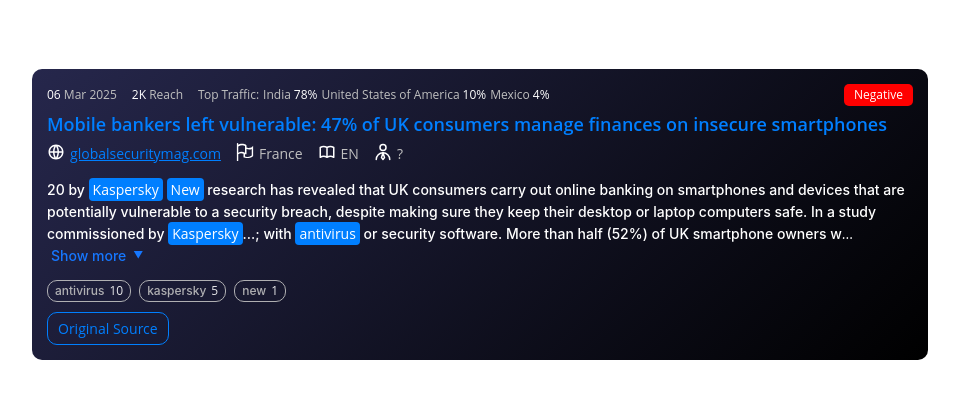
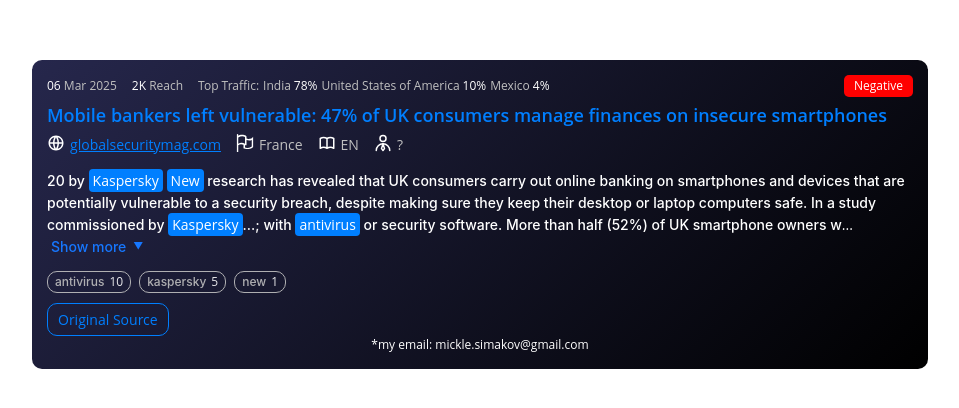
Before and after one commit to Mickle52/kaspersky_task, a React (Vite) app: page / in a window 1280 px wide. Shown: the part 186-594 px from the top of the page, without its empty margins (160-1119 px from the left). Built offline with nearby package versions, Linux system fonts and the light colour scheme.

Commit message:
Add email

```diff
--- a/src/components/CardContent/CardContent.tsx
+++ b/src/components/CardContent/CardContent.tsx
@@ -38,6 +38,7 @@
       <a href={data.URL} target="_blank" rel="noreferrer">
         <button className="card-content__button">Original Source</button>
       </a>
+      <p style={{color: 'white', fontSize: '12px', textAlign: 'center'}}>*my email: mickle.simakov@gmail.com</p>
     </div>
   );
 };
```
